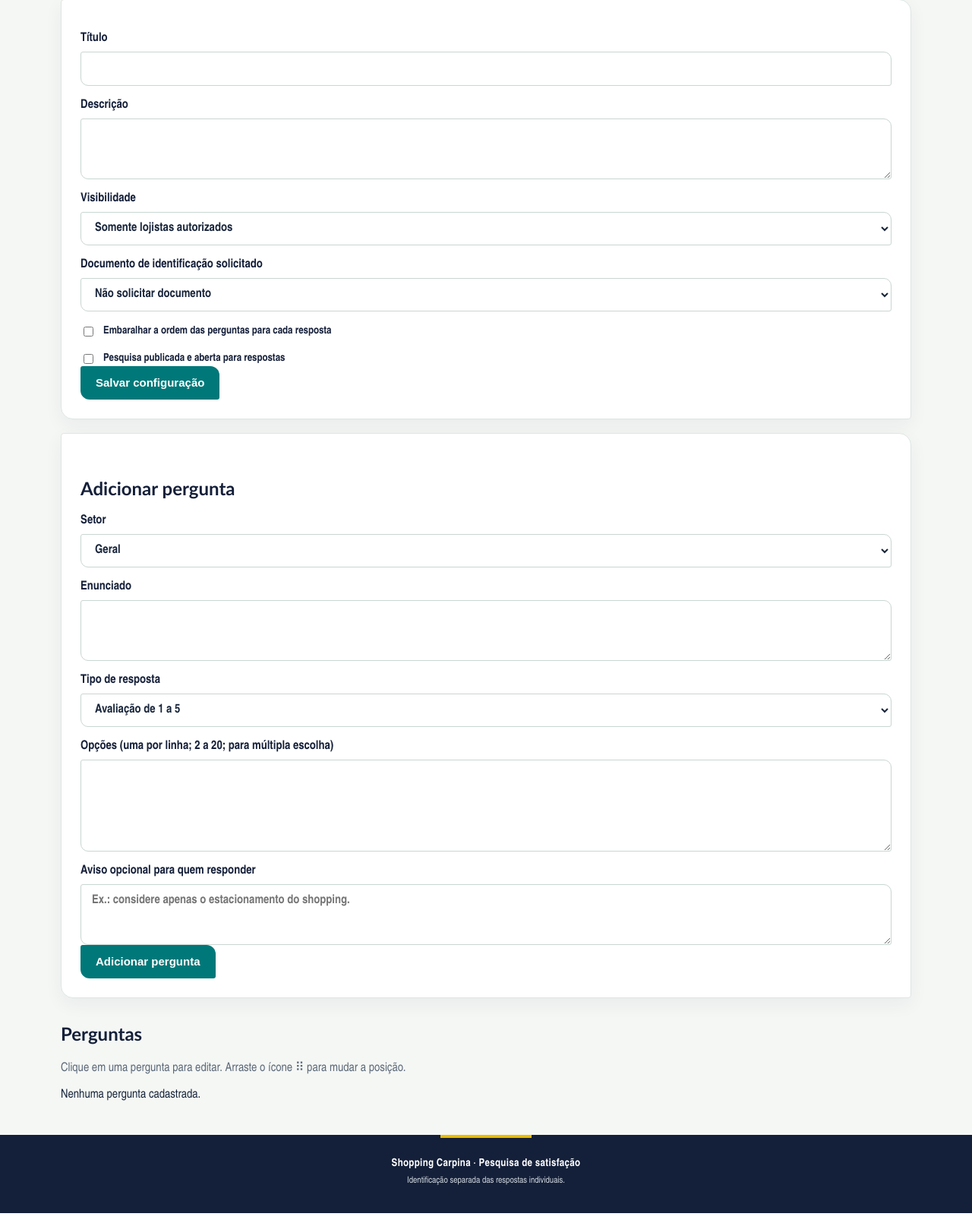
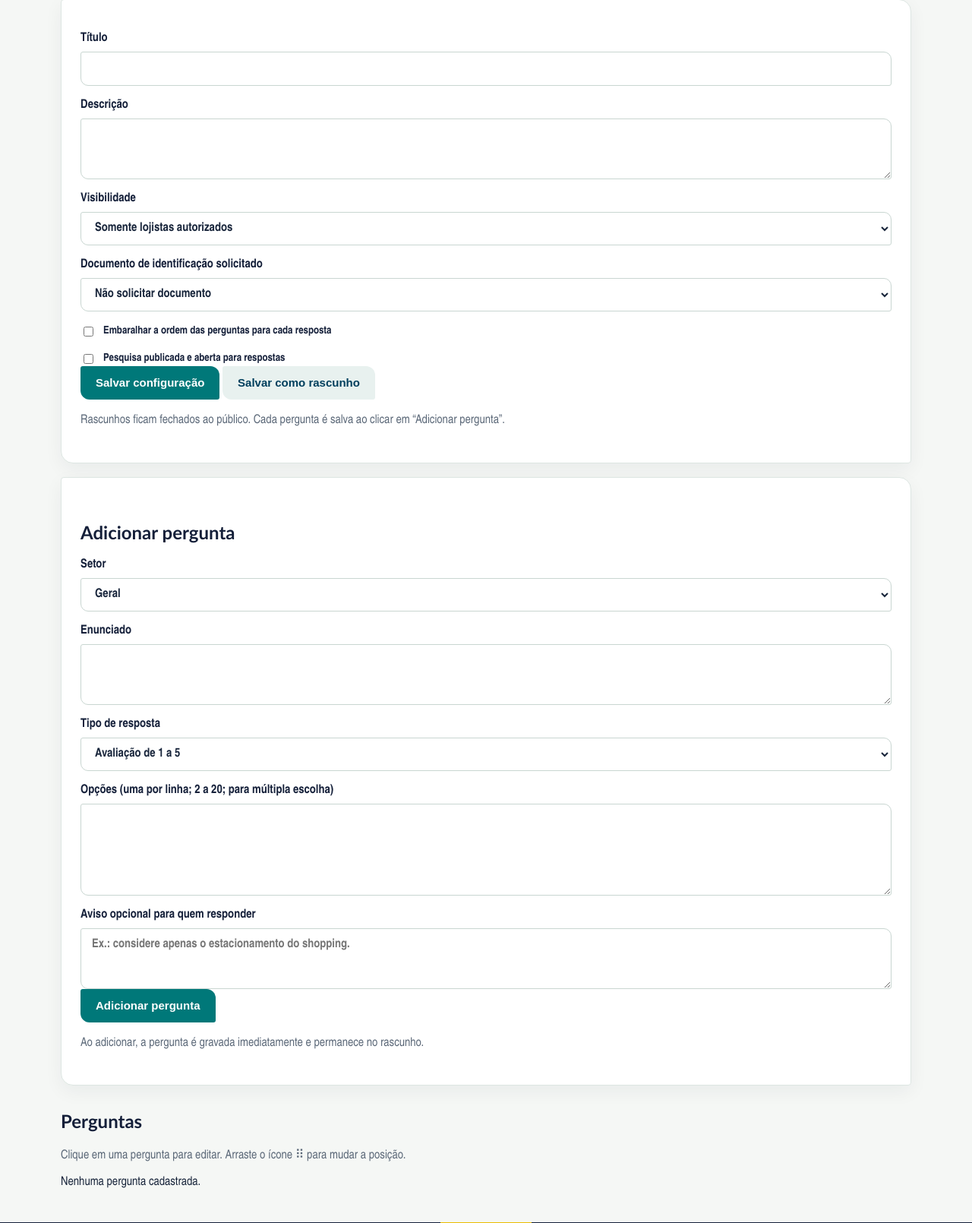
Before and after one commit to julicorlando/pesquisa, a Flask app: template templates/edit_survey.html in a window 1280 px wide. Shown: the part 182-1792 px from the top of the page at 76% size. Run offline with Flask 3, Linux system fonts and the light colour scheme; the template is opened without the code that fills it, so the values that code supplies are empty; some libraries are stand-ins or nearby versions.

Commit message:
Add explicit draft save and autosave guidance

```diff
--- a/templates/edit_survey.html
+++ b/templates/edit_survey.html
@@ -11,6 +11,8 @@
     <label class="check"><input name="shuffle_questions" type="checkbox" {% if survey.shuffle_questions %}checked{% endif %}> Embaralhar a ordem das perguntas para cada resposta</label>
     <label class="check"><input name="active" type="checkbox" {% if survey.active %}checked{% endif %}> Pesquisa publicada e aberta para respostas</label>
     <button class="btn">Salvar configuração</button>
+    <button class="btn secondary" name="save_draft" value="yes">Salvar como rascunho</button>
+    <p class="muted">Rascunhos ficam fechados ao público. Cada pergunta é salva ao clicar em “Adicionar pergunta”.</p>
   </form>
 </div>
 <div class="card">
@@ -22,7 +24,7 @@
     <label>Tipo de resposta<select name="answer_type"><option value="rating">Avaliação de 1 a 5</option><option value="open">Resposta aberta (até 5.000 caracteres)</option><option value="single">Múltipla escolha (uma opção)</option><option value="multiple">Múltipla escolha (uma ou mais opções)</option></select></label>
     <label>Opções (uma por linha; 2 a 20; para múltipla escolha)<textarea name="choices" rows="5"></textarea></label>
     <label>Aviso opcional para quem responder<textarea name="notice" maxlength="500" placeholder="Ex.: considere apenas o estacionamento do shopping."></textarea></label>
-    <button class="btn">Adicionar pergunta</button>
+    <button class="btn">Adicionar pergunta</button><p class="muted">Ao adicionar, a pergunta é gravada imediatamente e permanece no rascunho.</p>
   </form>
 </div>
 <h2>Perguntas</h2>
```
